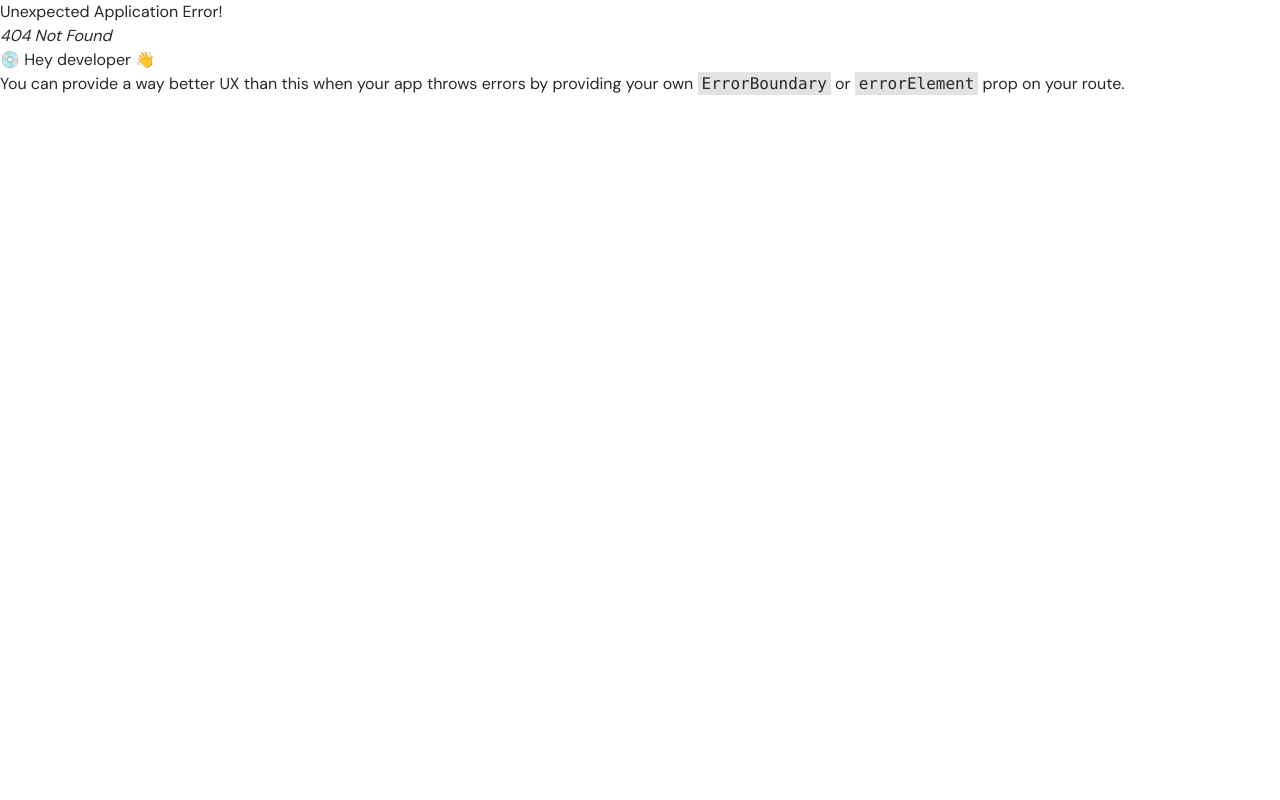
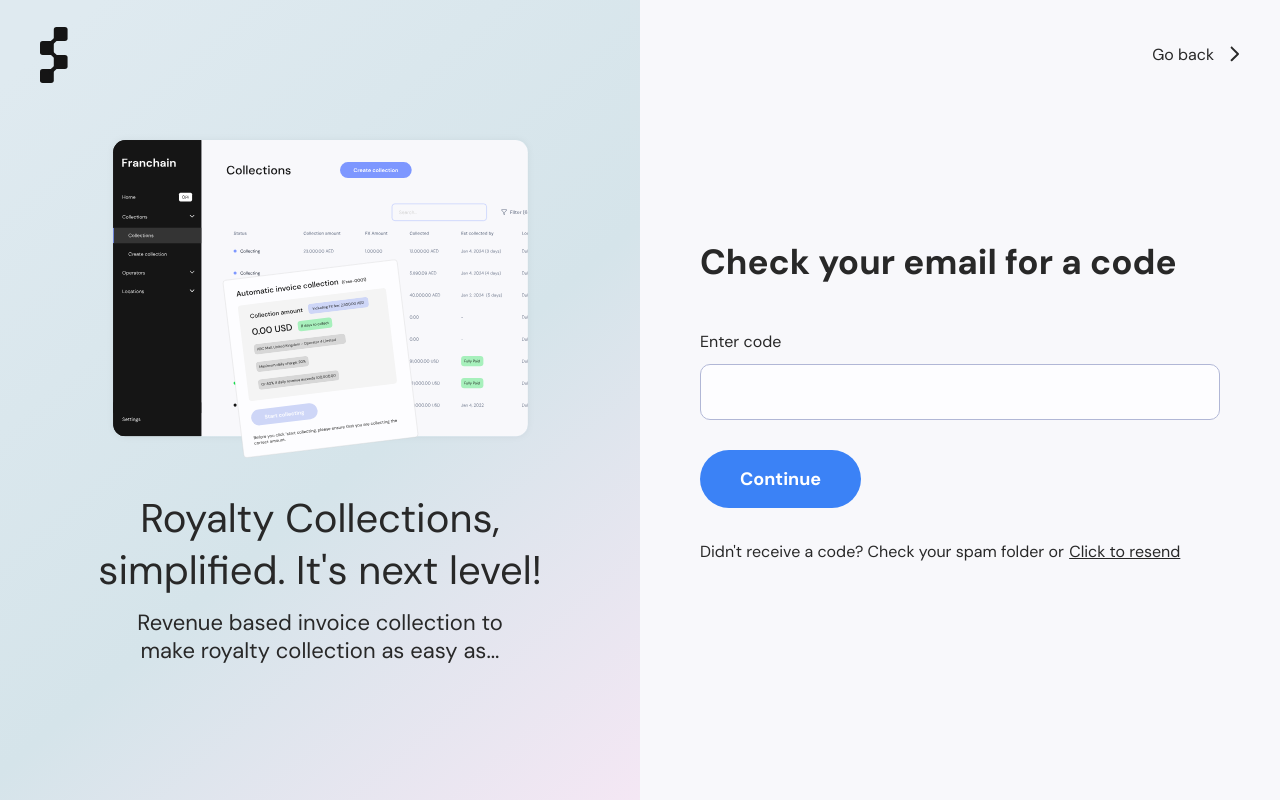
Before and after one commit to Okoli-Ryan/franchain-ui-test, a React (Vite) app: page /email-verify in a window 1280 px wide. Before the commit this address had no page. Built offline with nearby package versions, Linux system fonts and the light colour scheme.

Commit message:
password reset x email verification pages

```diff
--- a/src/index.css
+++ b/src/index.css
@@ -22,6 +22,14 @@ input:-webkit-autofill:active{
     -webkit-box-shadow: 0 0 0 30px white inset !important;
 }
 
+.header {
+    @apply text-[30px] md:text-[35px] font-bold
+}
+
+.sub-header {
+    @apply text-[20px] md:text-xl
+}
+
 .ant-form-item {
     margin-bottom: 20px;
 }
--- a/src/layout/AuthLayout/AuthLayout.styles.css
+++ b/src/layout/AuthLayout/AuthLayout.styles.css
@@ -2,3 +2,7 @@
     background: url(/src/assets/images/auth-background.svg) no-repeat 0 100%;
     background-size: cover;
 }
+
+.auth-page-padding {
+    @apply md:px-[200px] lg:px-[60px] px-5
+}
--- /dev/null
+++ b/src/pages/EmailVerification/EmailVerification.tsx
@@ -0,0 +1,38 @@
+import { Form } from "antd";
+import { Button } from "forms/Button";
+import { Input } from "forms/Input";
+
+import ArrowRight from "@icons/chevron-right.svg?react";
+import Logo from "@icons/franchain-logo.svg";
+
+import useEmailVerification from "./useEmailVerification";
+
+export default function EmailVerification() {
+	const { goBack, goToResetPassword } = useEmailVerification();
+
+	return (
+		<div className="relative">
+			<div className="absolute flex justify-between md:px-10 h-[61px] md:h-[110px] items-center w-full px-5">
+				<div className="">
+					<img src={Logo} alt="logo" className="block lg:hidden h-[35px]" />
+				</div>
+				<Button.Text iconPosition="end" icon={<ArrowRight />} onClick={goBack}>
+					Go back
+				</Button.Text>
+			</div>
+			<Form layout="vertical" className="flex flex-col justify-center h-full auth-page-padding">
+				<div className="header">Check your email for a code</div>
+				<Input name="code" className="mt-[40px] !mb-0" label="Enter code" />
+				<Button className="mt-[18px] md:mt-[30px] w-max" onClick={goToResetPassword}>
+					Continue
+				</Button>
+				<div className="mt-[30px] text-[16px] text-accent">
+					Didn't receive a code? Check your spam folder or{" "}
+					<Button.Text className="inline ">
+						<span className="font-normal underline text-accent text-[16px]">Click to resend</span>
+					</Button.Text>
+				</div>
+			</Form>
+		</div>
+	);
+}
--- /dev/null
+++ b/src/pages/EmailVerification/index.ts
@@ -0,0 +1 @@
+export { default } from "./EmailVerification";
--- /dev/null
+++ b/src/pages/EmailVerification/useEmailVerification.ts
@@ -0,0 +1,15 @@
+import { useNavigate } from "react-router-dom";
+
+export default function useEmailVerification() {
+	const navigate = useNavigate();
+
+	function goBack() {
+		navigate(-1);
+	}
+
+	function goToResetPassword() {
+		navigate("/reset-password");
+	}
+
+	return { goBack, goToResetPassword };
+}
--- a/src/pages/Login/Login.tsx
+++ b/src/pages/Login/Login.tsx
@@ -9,11 +9,11 @@ import Logo from '@icons/franchain-logo.svg';
 import useLogin from './useLogin';
 
 export default function Login() {
-	const { goToCreateAccount } = useLogin();
+	const { goToCreateAccount, goToEmailVerification } = useLogin();
 
 	return (
 		<div className="relative">
-			<div className="absolute top- 0 flex justify-between md:px-10 h-[61px] md:h-[110px] items-center w-full px-5">
+			<div className="absolute flex justify-between md:px-10 h-[61px] md:h-[110px] items-center w-full px-5">
 				<div className="">
 					<img src={Logo} alt="logo" className="block lg:hidden h-[35px]" />
 				</div>
@@ -21,9 +21,9 @@ export default function Login() {
 					Create account
 				</Button.Text>
 			</div>
-			<div className=" md:px-[200px] lg:px-[60px] px-5 flex justify-center flex-col h-full">
-				<h2 className="font-medium text-accent leading-[39px] text-22 md:text-[30px]">Login to Franchain</h2>
-				<Form layout="vertical" className="mt-6 md:mt-10">
+			<div className="flex flex-col justify-center h-full auth-page-padding">
+				<h2 className="text-accent leading-[39px] header">Login to Franchain</h2>
+				<Form layout="vertical" className="mt-6 md:mt-10" onFinish={goToEmailVerification}>
 					<Input label="Email" name="email" inputProps={{ type: "email" }} />
 					<Input
 						label="Password"
@@ -38,13 +38,13 @@ export default function Login() {
 							},
 						]}
 					/>
-					<p className="mt-1.5 md:mt-2.5 text-[10px] md:text-base">
+					<p className="mt-1.5 md:mt-2.5 text-[16px]">
 						Forgot your password?{" "}
 						<Link to="/reset" className="underline">
 							click here to reset
 						</Link>
 					</p>
-					<Button className="mt-3 md:mt-5" htmlType="submit">
+					<Button className="mt-[18px] md:mt-[30px]" htmlType="submit">
 						Log in
 					</Button>
 				</Form>
--- a/src/pages/Login/useLogin.ts
+++ b/src/pages/Login/useLogin.ts
@@ -7,5 +7,9 @@ export default function useLogin() {
 		navigate("/signup");
 	}
 
-	return { goToCreateAccount };
+    function goToEmailVerification() {
+		navigate("/email-verify");
+	}
+
+	return { goToCreateAccount, goToEmailVerification };
 }
--- /dev/null
+++ b/src/pages/ResetPassword/ResetPassword.tsx
@@ -0,0 +1,36 @@
+import { Form } from "antd";
+import { Button } from "forms/Button";
+import { Input } from "forms/Input";
+
+import ArrowRight from "@icons/chevron-right.svg?react";
+import Logo from "@icons/franchain-logo.svg";
+
+import useResetPassword from "./useResetPassword";
+
+export default function ResetPassword() {
+	const { goToLogin } = useResetPassword();
+
+	return (
+		<div className="relative">
+			<div className="absolute flex justify-between md:px-10 h-[61px] md:h-[110px] items-center w-full px-5">
+				<div className="">
+					<img src={Logo} alt="logo" className="block lg:hidden h-[35px]" />
+				</div>
+				<Button.Text iconPosition="end" icon={<ArrowRight />} onClick={goToLogin}>
+					Return to login
+				</Button.Text>
+			</div>
+			<div className="flex flex-col justify-center h-full auth-page-padding">
+				<h2 className="text-accent leading-[39px] header">Reset password</h2>
+				<h6 className="mt-1.5 md:mt-2.5 sub-header">Enter your email address to get instructions for resetting your password.</h6>
+
+				<Form layout="vertical" className="mt-6 md:mt-10" onFinish={() => {}}>
+					<Input label="Email" name="email" inputProps={{ type: "email" }} />
+					<Button className="mt-[18px] md:mt-[30px]" htmlType="submit">
+						Reset password
+					</Button>
+				</Form>
+			</div>
+		</div>
+	);
+}
--- /dev/null
+++ b/src/pages/ResetPassword/index.ts
@@ -0,0 +1 @@
+export { default } from "./ResetPassword";
--- /dev/null
+++ b/src/pages/ResetPassword/useResetPassword.ts
@@ -0,0 +1,11 @@
+import { useNavigate } from "react-router-dom";
+
+export default function useResetPassword() {
+	const navigate = useNavigate();
+
+	function goToLogin() {
+		navigate("/");
+	}
+
+	return { goToLogin };
+}
--- a/src/pages/Signup/Signup.tsx
+++ b/src/pages/Signup/Signup.tsx
@@ -21,10 +21,10 @@ export default function Signup() {
 					Log in
 				</Button.Text>
 			</div>
-			<div className="pb-[82px] md:pb-[132px] md:px-[200px] lg:px-[60px] px-5">
+			<div className="pb-[82px] md:pb-[132px] auth-page-padding">
 				<div className="mt-[21px]">
-					<h2 className="font-bold text-accent leading-[45.57px] text-[30px] md:text-[35px]">Get started with Franchain</h2>
-					<div className="mt-1.5 md:mt-2.5 text-[20px] md:text-xl">Create an account in 5 minutes.</div>
+					<h2 className=" text-accent leading-[45.57px] header">Get started with Franchain</h2>
+					<div className="mt-1.5 md:mt-2.5 sub-header">Create an account in 5 minutes.</div>
 				</div>
 				<Form layout="vertical" className="mt-6 md:mt-10" form={form} initialValues={{ country: "US" }}>
 					<div className="grid grid-cols-2 gap-4">
@@ -48,7 +48,7 @@ export default function Signup() {
 							},
 						]}
 					/>
-					<Button className="mt-3 md:mt-5" htmlType="submit" disabled={!isValid}>
+					<Button className="mt-[18px] md:mt-[30px]" htmlType="submit" disabled={!isValid}>
 						Sign up
 					</Button>
 				</Form>
```
Also changed, not shown: src/routes.tsx (+10 -0 lines).
